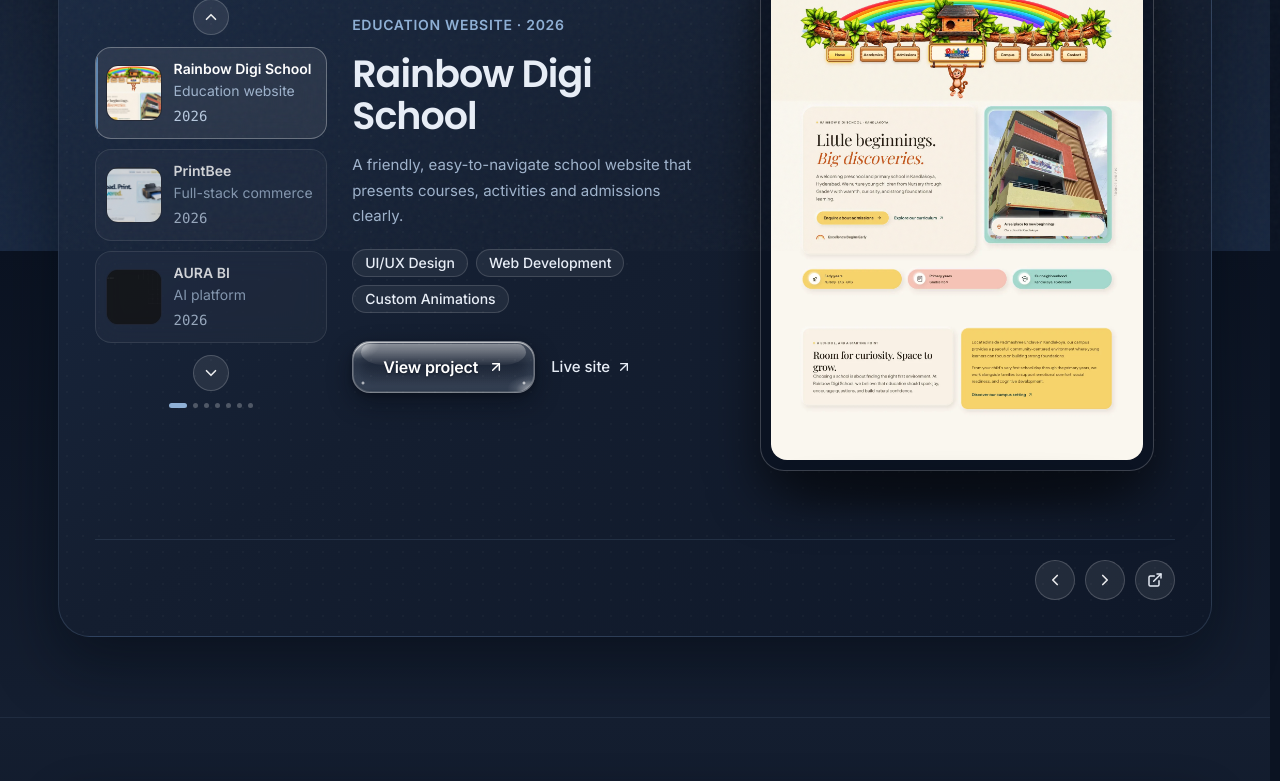
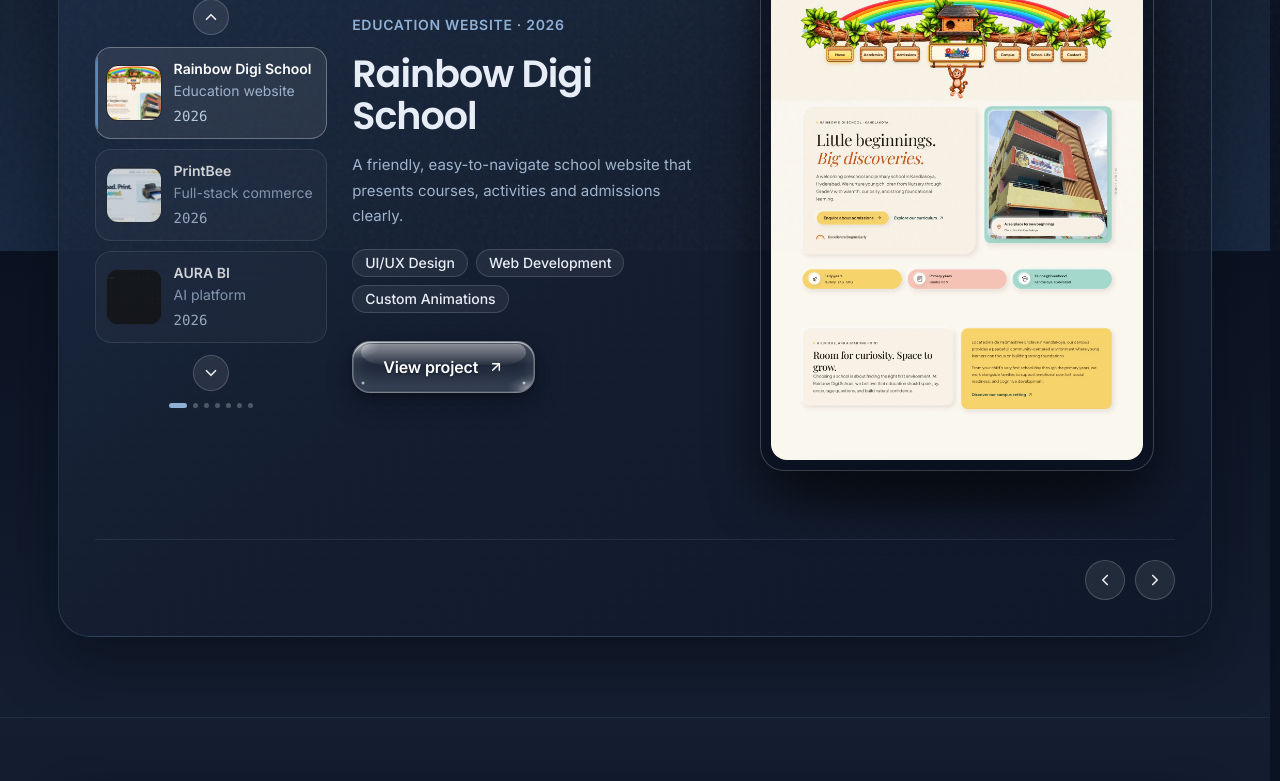
Before and after one commit to Bharat0264/MyWork, a Next.js app: page /work in a window 1280 px wide. Shown: the part 549-1330 px from the top of the page. Built offline with nearby package versions, Linux system fonts and the light colour scheme.

Commit message:
Remove Live site link and duplicate round button from Work showcase

```diff
--- a/components/work-portfolio-showcase.tsx
+++ b/components/work-portfolio-showcase.tsx
@@ -7,8 +7,6 @@ import {
   ChevronDown,
   ChevronLeft,
   ChevronRight,
-  ArrowUpRight,
-  ExternalLink,
 } from "lucide-react";
 import { motion, AnimatePresence, useReducedMotion } from "framer-motion";
 import { projects, Project, getDisplayDomain } from "@/data/projects";
@@ -408,21 +406,9 @@ export function WorkPortfolioShowcase() {
                   ))}
                 </div>
 
-                {/* Button: "View project" liquid glass pill AND Live site link */}
-                <div className="flex flex-wrap items-center gap-4 pt-3">
+                {/* Button: "View project" liquid glass pill */}
+                <div className="pt-3">
                   <ViewProjectGlassButton project={currentProject} />
-                  {currentProject.liveUrl && (
-                    <a
-                      href={currentProject.liveUrl}
-                      target="_blank"
-                      rel="noopener noreferrer"
-                      aria-label={`Open live website for ${currentProject.title} (opens in new tab)`}
-                      className="inline-flex items-center gap-1.5 text-[15px] font-medium text-[#8FB0D6] hover:text-white transition-colors"
-                    >
-                      <span>Live site</span>
-                      <ArrowUpRight size={16} aria-hidden="true" />
-                    </a>
-                  )}
                 </div>
               </motion.div>
             </AnimatePresence>
@@ -604,20 +590,8 @@ export function WorkPortfolioShowcase() {
                   </span>
                 ))}
               </div>
-              <div className="flex items-center gap-4 pt-2">
+              <div className="pt-2">
                 <ViewProjectGlassButton project={currentProject} />
-                {currentProject.liveUrl && (
-                  <a
-                    href={currentProject.liveUrl}
-                    target="_blank"
-                    rel="noopener noreferrer"
-                    aria-label={`Open live website for ${currentProject.title} (opens in new tab)`}
-                    className="inline-flex items-center gap-1.5 text-[15px] font-medium text-[#8FB0D6] hover:text-white transition-colors"
-                  >
-                    <span>Live site</span>
-                    <ArrowUpRight size={16} aria-hidden="true" />
-                  </a>
-                )}
               </div>
             </div>
           </div>
@@ -673,20 +647,8 @@ export function WorkPortfolioShowcase() {
                 </span>
               ))}
             </div>
-            <div className="flex items-center gap-4 pt-2">
+            <div className="pt-2">
               <ViewProjectGlassButton project={currentProject} />
-              {currentProject.liveUrl && (
-                <a
-                  href={currentProject.liveUrl}
-                  target="_blank"
-                  rel="noopener noreferrer"
-                  aria-label={`Open live website for ${currentProject.title} (opens in new tab)`}
-                  className="inline-flex items-center gap-1.5 text-[15px] font-medium text-[#8FB0D6] hover:text-white transition-colors"
-                >
-                  <span>Live site</span>
-                  <ArrowUpRight size={16} aria-hidden="true" />
-                </a>
-              )}
             </div>
           </div>
 
@@ -777,21 +739,9 @@ export function WorkPortfolioShowcase() {
           {/* 24px gap */}
           <div className="h-6" aria-hidden="true" />
 
-          {/* 5. Buttons row: View project button (Live site link hidden on mobile <= 768px) */}
-          <div className="flex items-center justify-start gap-4">
+          {/* 5. Buttons row: View project button */}
+          <div className="flex items-center justify-start">
             <ViewProjectGlassButton project={currentProject} className="!h-[48px] !px-6" />
-            {currentProject.liveUrl && (
-              <a
-                href={currentProject.liveUrl}
-                target="_blank"
-                rel="noopener noreferrer"
-                aria-label={`Open live website for ${currentProject.title} (opens in new tab)`}
-                className="hidden md:inline-flex items-center gap-1.5 text-[15px] font-medium text-[#8FB0D6] hover:text-white transition-colors"
-              >
-                <span>Live site</span>
-                <ArrowUpRight size={16} aria-hidden="true" />
-              </a>
-            )}
           </div>
 
           {/* 28px gap */}
@@ -851,7 +801,7 @@ export function WorkPortfolioShowcase() {
           {/* 12px gap */}
           <div className="h-3" aria-hidden="true" />
 
-          {/* 7. Carousel controls: Prev/next arrows (round external-link button hidden on mobile <= 768px) */}
+          {/* 7. Carousel controls: Prev/next arrows left-aligned with 12px gap */}
           <div className="flex items-center justify-start gap-3">
             <button
               onClick={handlePrev}
@@ -869,28 +819,16 @@ export function WorkPortfolioShowcase() {
             >
               <ChevronRight size={18} strokeWidth={2.2} />
             </button>
-            {currentProject.liveUrl && (
-              <a
-                href={currentProject.liveUrl}
-                target="_blank"
-                rel="noopener noreferrer"
-                title={`Open live website for ${currentProject.title}`}
-                aria-label={`Open live website for ${currentProject.title}`}
-                className="hidden md:flex h-11 w-11 items-center justify-center rounded-full border border-white/[0.18] bg-white/[0.08] text-white/90 hover:bg-white/[0.16] active:scale-95 transition-all"
-              >
-                <ExternalLink size={16} strokeWidth={2.2} />
-              </a>
-            )}
           </div>
         </div>
 
         {/* ========================================================
             BOTTOM BAR INSIDE THE STAGE (DESKTOP & TABLET >= 768px)
             Below grid, full width, 1px top divider rgba(143,176,214,0.14), 20px padding above
-            Right: 3 round buttons (40px, glass style)
+            Right: 2 round buttons (Previous, Next)
             ======================================================== */}
         <div className="hidden md:flex items-center justify-end w-full mt-6 pt-5 border-t border-[rgba(143,176,214,0.14)] relative z-20">
-          {/* Three Round Buttons (Previous, Next, Open live site) */}
+          {/* Round Navigation Buttons (Previous, Next) */}
           <div className="flex items-center gap-2.5">
             <button
               onClick={handlePrev}
@@ -909,18 +847,6 @@ export function WorkPortfolioShowcase() {
             >
               <ChevronRight size={18} strokeWidth={2.2} />
             </button>
-
-            {currentProject.liveUrl && (
-              <a
-                href={currentProject.liveUrl}
-                target="_blank"
-                rel="noopener noreferrer"
-                aria-label={`Open live website for ${currentProject.title}`}
-                className="flex h-[40px] w-[40px] items-center justify-center rounded-full border border-white/[0.18] bg-white/[0.08] text-white/90 transition-colors duration-200 hover:border-white/30 hover:bg-white/[0.16] focus-visible:outline-none focus-visible:ring-2 focus-visible:ring-[#8FB0D6]"
-              >
-                <ExternalLink size={16} strokeWidth={2.2} />
-              </a>
-            )}
           </div>
         </div>
       </motion.div>
```
